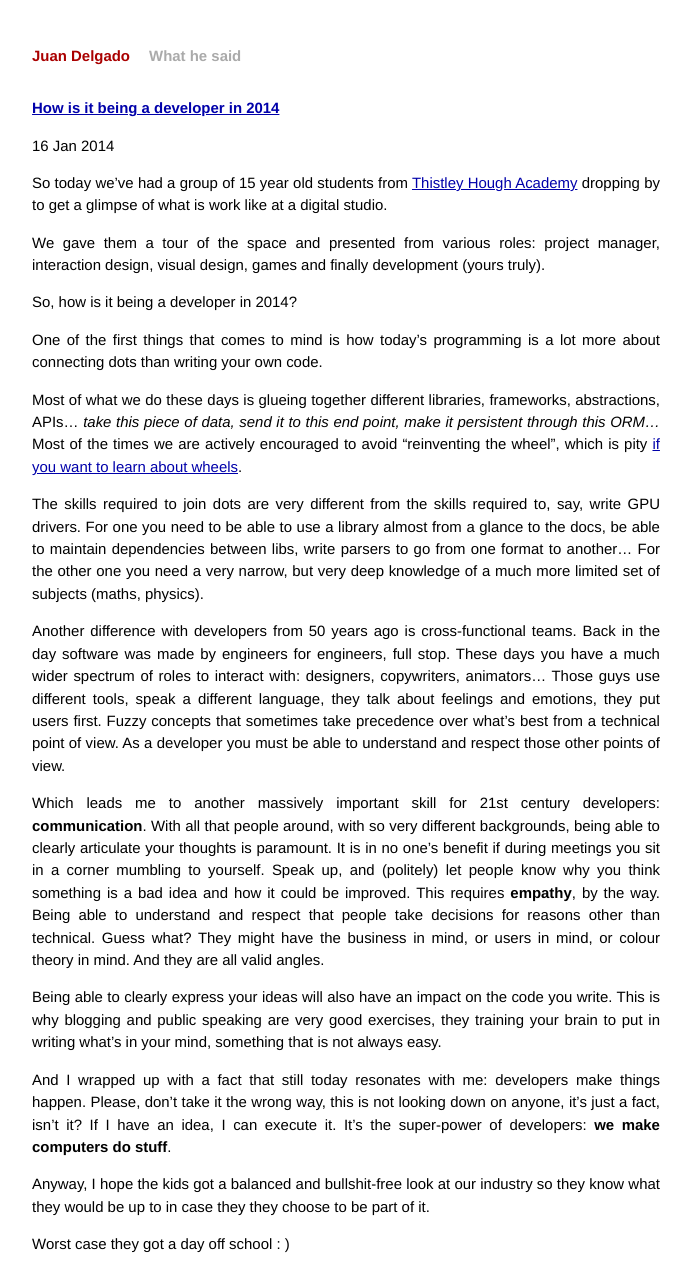
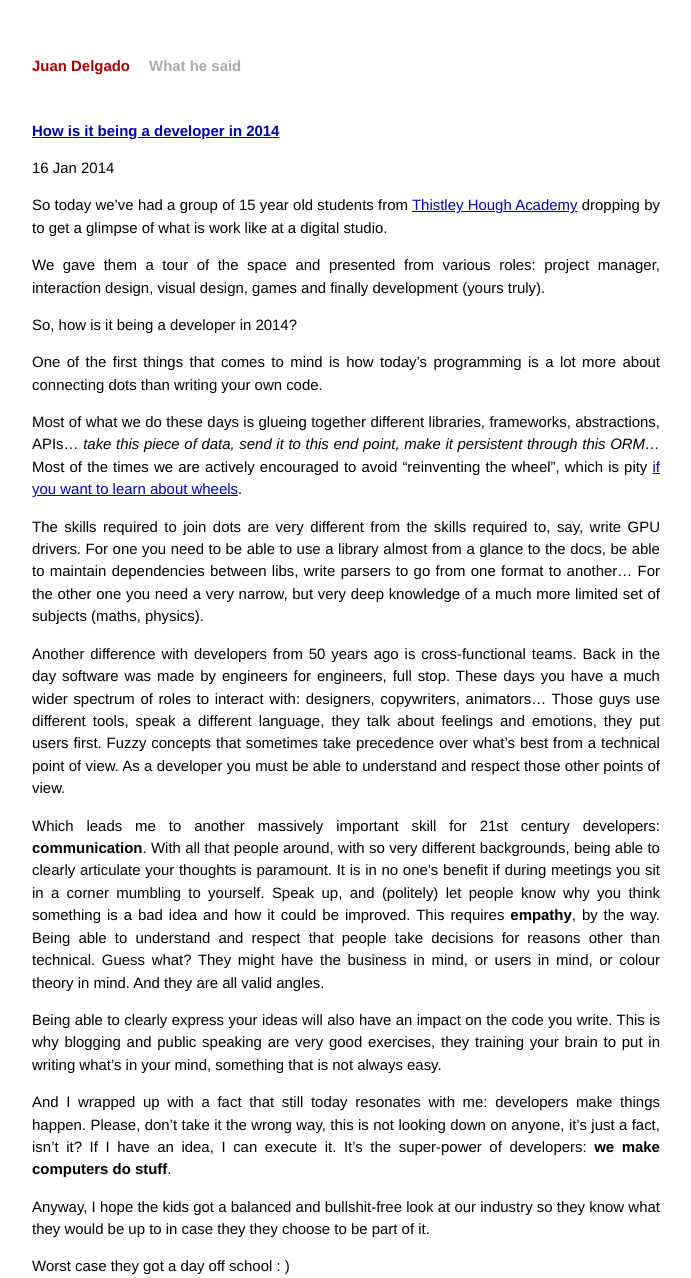
Before and after one commit to juandelgado/blog.juandelgado.es, a Jekyll site: the page built from index.html, in a window 1280 px wide. Shown: the whole page, without its empty margins (294-985 px from the left). Built offline with Jekyll 4.4.1, drawn with Linux system fonts in a browser that asks for light colours; Markdown is read by kramdown in place of the engine named in the settings; before the commit the page ends 1255 px from its top, so only the background shows below that.

Commit message:
Minor layout improvements, particularly on devices.

```diff
--- a/_layouts/default.html
+++ b/_layouts/default.html
@@ -2,9 +2,7 @@
 <html>
 <head>
 	<meta charset="utf-8">
-	<meta http-equiv="X-UA-Compatible" content="IE=edge,chrome=1">
 	<title>{{ page.title }}</title>
-	<meta name="viewport" content="width=device-width">
 
 	<link rel="stylesheet" href="/css/syntax.css">
 	<link rel="stylesheet" href="/css/main.css">
--- a/css/main.css
+++ b/css/main.css
@@ -3,12 +3,6 @@
 /* Common
 /*
 /*****************************************************************************/
-
-/* Global Reset */
-* {
-  margin: 0;
-  padding: 0;
-}
 
 html, body { height: 100%; }
 
```
